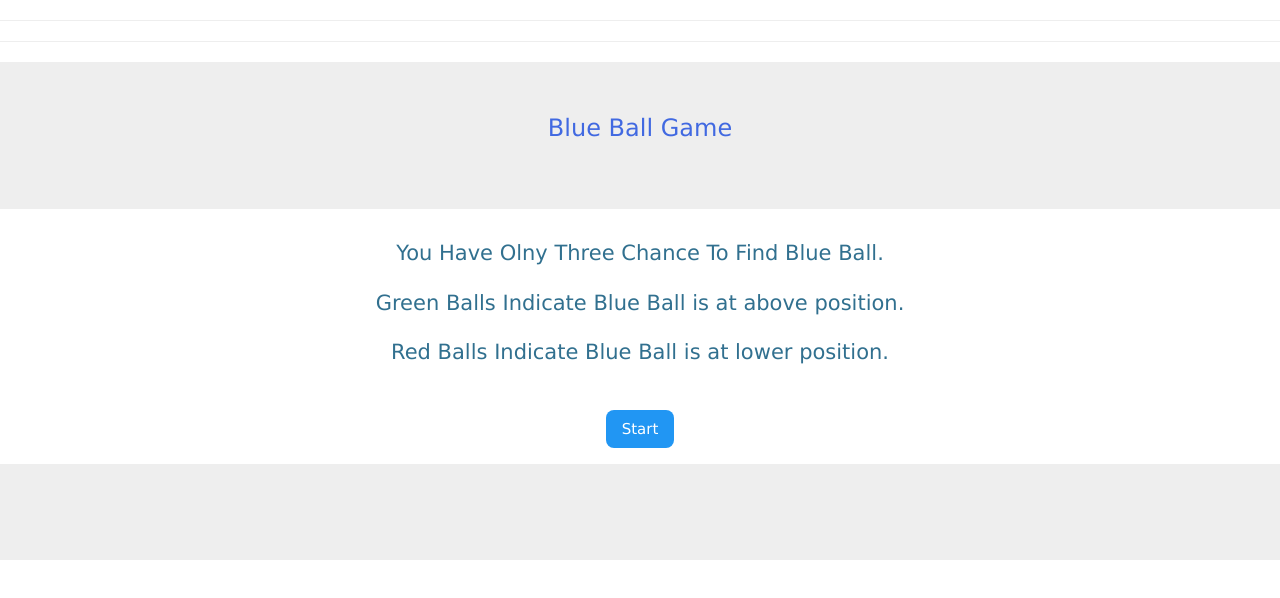
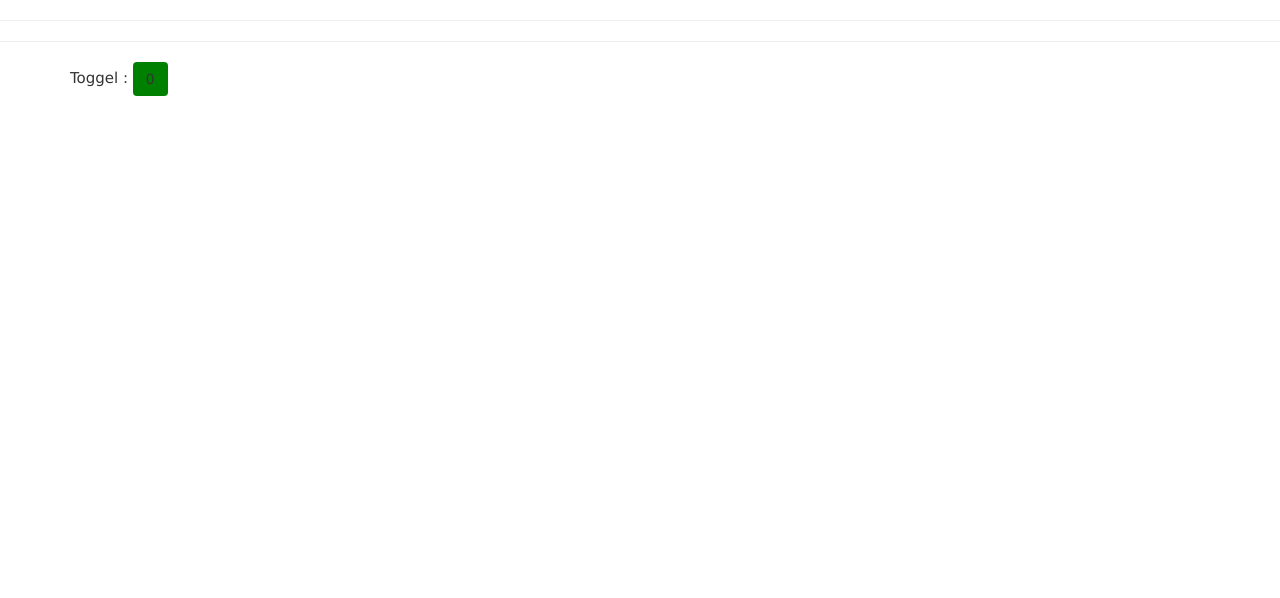
Before and after one commit to vivekjivani/swabhavRipo, an Angular app in the folder nodejs/angular7/welcome-app/: page / in a window 1280 px wide. Shown: the top 598 px of the page. Built offline with nearby package versions, Linux system fonts and the light colour scheme.

Commit message:
master to child binding is added( one way binding )

```diff
--- a/nodejs/angular7/welcome-app/src/app/app.module.ts
+++ b/nodejs/angular7/welcome-app/src/app/app.module.ts
@@ -7,6 +7,7 @@ import { StudentComponent } from './student/student.component';
 import { CgpaBedgePipe } from './pipes/cgpaBedge';
 import { MultiBind } from './multiBinding/multiBind.component';
 import { BallComponent } from './BlueBall/blueBall.component';
+import { ToggelButtonComponent } from './toggelButton/toggelButtonComponent';
 
 
 @NgModule({
@@ -15,7 +16,8 @@ import { BallComponent } from './BlueBall/blueBall.component';
     StudentComponent,
     CgpaBedgePipe,
     MultiBind,
-    BallComponent
+    BallComponent,
+    ToggelButtonComponent
   ],
   imports: [
     BrowserModule,
--- /dev/null
+++ b/nodejs/angular7/welcome-app/src/app/toggelButton/toggelButtonComponent.html
@@ -0,0 +1,3 @@
+<div class="container">
+    <span>{{textValue}} : </span><input class="btn" type="button" [value]='state' (click)='toggler()' [style.background-color]="color">
+</div>
--- /dev/null
+++ b/nodejs/angular7/welcome-app/src/app/toggelButton/toggelButtonComponent.ts
@@ -0,0 +1,41 @@
+import { Component, OnInit, Input } from '@angular/core';
+
+@Component({
+    templateUrl: './toggelButtonComponent.html',
+    selector: 'toggel-button'
+})
+export class ToggelButtonComponent implements OnInit {
+    @Input()
+    private state: number;
+    @Input()
+    private textValue: string;
+    @Input()
+    private onColor: string;
+    @Input()
+    private offColor: string;
+    private color:string;
+
+    constructor() {
+        console.log('Inside Constructor');
+        console.log(this.textValue);
+        console.log(this.onColor);
+        console.log(this.offColor);
+    }
+
+    ngOnInit() {
+        console.log('Inside ngOnInit');
+        console.log(this.textValue);
+        console.log(this.onColor);
+        console.log(this.offColor);
+        this.color = this.onColor;
+    }
+
+    toggler() {
+       this.state = (1 - this.state);
+       if(this.color == this.onColor){
+            this.color = this.offColor;
+       }else{
+           this.color = this.onColor;
+       }
+    }
+}
--- a/nodejs/angular7/welcome-app/src/app/welcome/welcome.component.html
+++ b/nodejs/angular7/welcome-app/src/app/welcome/welcome.component.html
@@ -15,6 +15,9 @@
 <section hidden>
     <swabhav-multiBind></swabhav-multiBind>
 </section>
-<section>
+<section hidden>
     <swabhav-ball-game></swabhav-ball-game>
 </section>
+<section>
+    <toggel-button [textValue]='"Toggel"' [offColor]='"red"' [onColor]='"green"' [state]='"0"'></toggel-button>
+</section>
```
